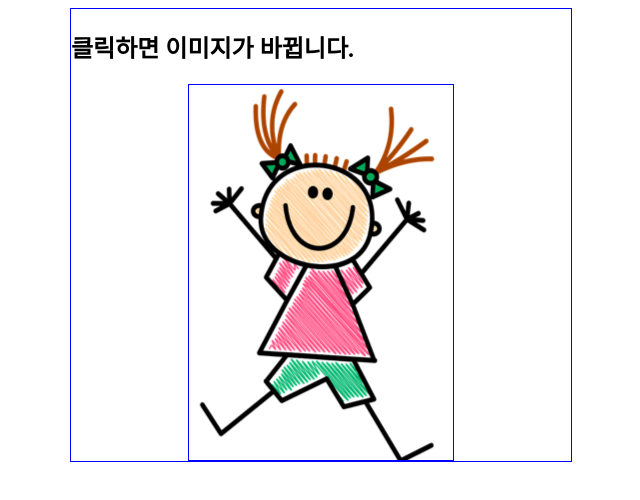
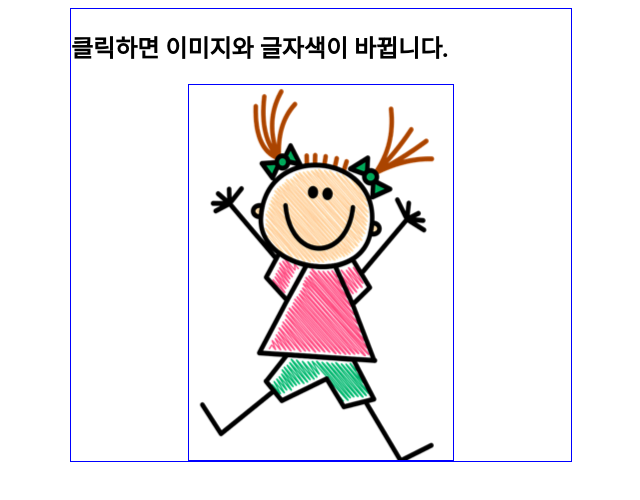
Before and after one commit to sevenpia/jst, a plain HTML site: page jst26.html in a window 1280 px wide. Shown: the whole page, without its empty margins (319-959 px from the left). Drawn offline with Linux system fonts and the light colour scheme.

Commit message:
jst26수정

```diff
--- a/jst26.html
+++ b/jst26.html
@@ -24,7 +24,7 @@
 
 <body>
   <div class="container">
-    <h2>클릭하면 이미지가 바뀝니다. </h2>
+    <h2>클릭하면 이미지와 글자색이 바뀝니다. </h2>
     <img src="images/girl.png" alt="" onclick="changePic()">
   </div>
 
```
